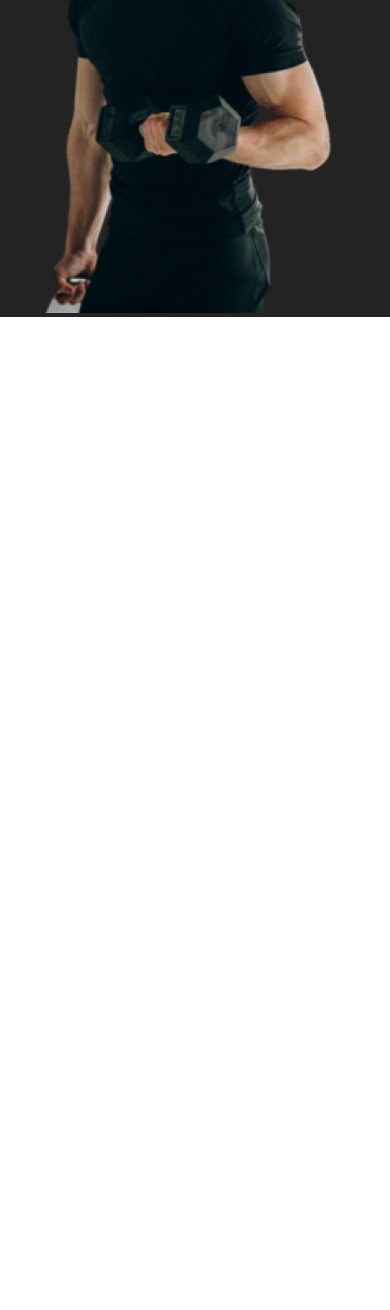
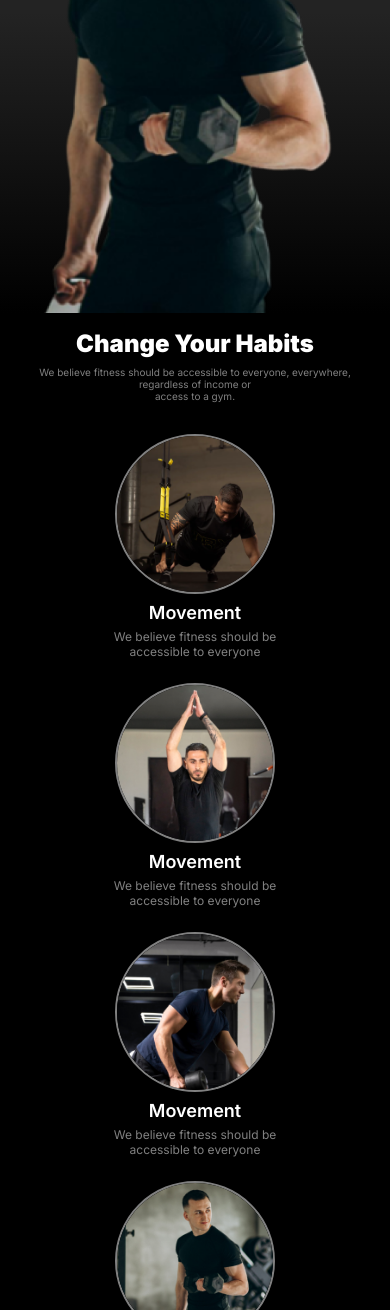
Before and after one commit to Samrat2814/Assignment-2, a plain HTML site: page index.html in a window 390 px wide. Shown: the part 690-2000 px from the top of the page. Before the commit the page ends 1007 px from the top, so only its background shows below. Drawn offline with Linux system fonts and the light colour scheme.

Commit message:
Change your habit section done with responsive

```diff
--- a/Styles/index.css
+++ b/Styles/index.css
@@ -39,9 +39,14 @@ body {
   margin-left: 6px;
 }
 
-/* navbar start */
+/* navbar with banner start */
 .nav-container {
-  background-color: #232323;
+  background: linear-gradient(
+    to bottom,
+    #232323 0%,
+    #232323 70%,
+    rgba(0, 0, 0, 1) 100%
+  );
 }
 
 .nav-container .first {
@@ -67,8 +72,8 @@ body {
   gap: 3rem;
 }
 
-.hamburger{
-    display: none;
+.hamburger {
+  display: none;
 }
 
 .first .right-side p {
@@ -113,6 +118,70 @@ body {
   margin-bottom: 28px;
 }
 
-.second .right-side img{
+.second .right-side img {
   width: 100%;
+  vertical-align: bottom;
 }
+
+/* navbar with banner end */
+
+/* Change your habit section start*/
+
+.habits {
+  background-color: #000;
+  padding: 6rem 0;
+}
+
+.change-habit h2 {
+  color: white;
+  text-align: center;
+  font-size: 48px;
+  font-weight: 900;
+}
+
+.change-habit p {
+  text-align: center;
+  margin-top: 12px;
+  color: rgba(255, 255, 255, 0.5);
+  text-align: center;
+  font-size: 14px;
+  font-weight: 400;
+}
+
+.habit-tips {
+  display: flex;
+  justify-content: space-between;
+  align-items: center;
+  margin-top: 58px;
+}
+
+.habit-tips .habit1 img {
+  width: 160px;
+  height: 160px;
+  border-radius: 100%;
+  border: 2px solid gray;
+}
+
+.habit1 {
+  display: flex;
+  flex-direction: column;
+  align-items: center;
+}
+.habit-tips .habit1 h4 {
+  color: #fff;
+  font-size: 18px;
+  font-style: normal;
+  font-weight: 600;
+  margin-top: 20px;
+}
+
+.habit-tips .habit1 p {
+  color: rgba(255, 255, 255, 0.5);
+  text-align: center;
+  font-family: Inter;
+  font-size: 12px;
+  font-style: normal;
+  font-weight: 400;
+  margin-top: 6px;
+}
+/* Change your habit section end*/
--- a/Styles/responsive.css
+++ b/Styles/responsive.css
@@ -2,7 +2,7 @@
 
 /* navbar with banner start */
 @media screen and (max-width: 576px) {
-    .first .right-side{
+  .first .right-side {
     display: none;
   }
 
@@ -10,22 +10,22 @@
     padding-top: 2.6rem;
   }
 
-    .hamburger{
+  .hamburger {
     display: block;
     color: white;
     cursor: pointer;
   }
 
-    .hamburger i{
+  .hamburger i {
     font-size: 22px;
   }
 
-    .second{
+  .second {
     flex-direction: column;
     margin-top: 2rem;
   }
 
-    .second .left-side h1{
+  .second .left-side h1 {
     font-size: 2.5rem;
   }
 
@@ -52,8 +52,36 @@
     margin-left: 6px;
   }
 
-      .second .right-side{
+  .second .right-side {
     margin-top: 48px;
   }
+  /* navbar with banner end */
+
+  /* Change your habit section start*/
+  .habits {
+    padding: 1rem 0;
   }
-/* navbar with banner end */
+
+  .change-habit p {
+    font-size: 10px;
+    margin-top: 8px;
+  }
+
+  .change-habit h2 {
+    color: white;
+    text-align: center;
+    font-size: 1.5rem;
+    font-weight: 900;
+  }
+
+  .habit-tips {
+    flex-direction: column;
+    margin-top: 32px;
+    gap: 24px;
+  }
+
+  .habit-tips .habit1 h4 {
+    margin-top: 8px;
+  }
+  /* Change your habit section end*/
+}
--- a/index.html
+++ b/index.html
@@ -5,12 +5,18 @@
     <meta name="viewport" content="width=device-width, initial-scale=1.0" />
     <link rel="stylesheet" href="Styles/index.css" />
     <link rel="stylesheet" href="Styles/responsive.css" />
-    <link rel="stylesheet" href="https://cdnjs.cloudflare.com/ajax/libs/font-awesome/6.6.0/css/all.min.css" integrity="sha512-Kc323vGBEqzTmouAECnVceyQqyqdsSiqLQISBL29aUW4U/M7pSPA/gEUZQqv1cwx4OnYxTxve5UMg5GT6L4JJg==" crossorigin="anonymous" referrerpolicy="no-referrer" />
+    <link
+      rel="stylesheet"
+      href="https://cdnjs.cloudflare.com/ajax/libs/font-awesome/6.6.0/css/all.min.css"
+      integrity="sha512-Kc323vGBEqzTmouAECnVceyQqyqdsSiqLQISBL29aUW4U/M7pSPA/gEUZQqv1cwx4OnYxTxve5UMg5GT6L4JJg=="
+      crossorigin="anonymous"
+      referrerpolicy="no-referrer"
+    />
     <title>Document</title>
   </head>
   <body>
     <nav class="nav-container">
-      <div class="container first ">
+      <div class="container first">
         <div class="left-side">Fitness</div>
         <div class="right-side">
           <p><span>Home</span></p>
@@ -22,17 +28,67 @@
       </div>
       <div class="container second">
         <div class="left-side">
-            <h1>Get body in<br><span>shape</span> & stay<br>healthy</h1>
-            <p>A huge selection of health and fitness content, healthy recipes<br>and transformation stories to help you get fit and stay fit!</p>
-            <div class="btn-container">
-                <button class="btn1">Join Club Now!</button>
-                <button class="btn2">Download App</button>
-            </div>
+          <h1>Get body in<br /><span>shape</span> & stay<br />healthy</h1>
+          <p>
+            A huge selection of health and fitness content, healthy recipes<br />and
+            transformation stories to help you get fit and stay fit!
+          </p>
+          <div class="btn-container">
+            <button class="btn1">Join Club Now!</button>
+            <button class="btn2">Download App</button>
+          </div>
         </div>
         <div class="right-side">
-            <img src="images/Images 2.png" alt="">
+          <img src="images/Images 2.png" alt="" />
         </div>
       </div>
     </nav>
+    <main>
+      <!-- Change Your Habits section start -->
+      <section class="habits">
+        <div class="change-habit container">
+          <h2>Change Your Habits</h2>
+          <p>
+            We believe fitness should be accessible to everyone, everywhere,
+            regardless of income or <br />
+            access to a gym.
+          </p>
+        </div>
+        <div class="habit-tips container">
+          <div class="habit1">
+            <img src="images/image 3.png" alt="" />
+            <h4>Movement</h4>
+            <p>
+              We believe fitness should be <br />
+              accessible to everyone
+            </p>
+          </div>
+          <div class="habit1">
+            <img src="images/image 2.png" alt="" />
+            <h4>Movement</h4>
+            <p>
+              We believe fitness should be <br />
+              accessible to everyone
+            </p>
+          </div>
+          <div class="habit1">
+            <img src="images/image 4.png" alt="" />
+            <h4>Movement</h4>
+            <p>
+              We believe fitness should be <br />
+              accessible to everyone
+            </p>
+          </div>
+          <div class="habit1">
+            <img src="images/image 5.png" alt="" />
+            <h4>Movement</h4>
+            <p>
+              We believe fitness should be <br />
+              accessible to everyone
+            </p>
+          </div>
+        </div>
+      </section>
+    </main>
   </body>
 </html>
```
Lines whose indentation alone changed are shown as unchanged.
